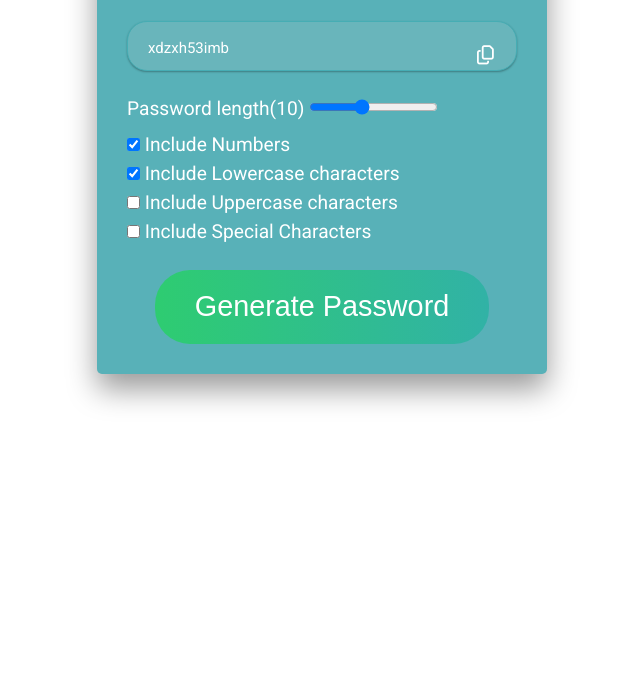
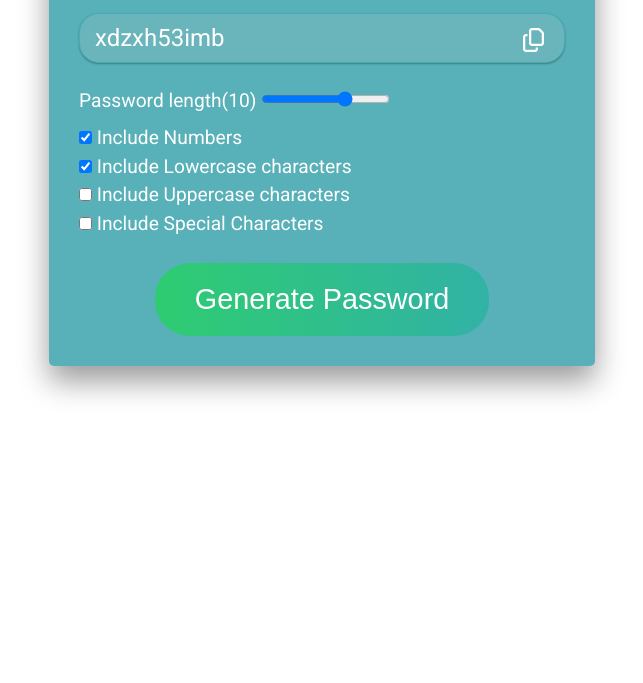
Before and after one commit to AnnettLebid/Password-generator, a plain HTML site: page index.html in a window 1280 px wide. Shown: the part 117-800 px from the top of the page, without its empty margins (318-961 px from the left). Drawn offline with nearby package versions, Linux system fonts and the light colour scheme.

Commit message:
updated css change variables names

```diff
--- a/css/styles.css
+++ b/css/styles.css
@@ -13,32 +13,44 @@ body {
   background-repeat: no-repeat;
   background-size: cover;
   font-size: 1.2rem;
+  min-height: 100vh;
 }
 
-.app-wrapper {
+.app-container {
   background-color: #58b1b8;
-  width: 25%;
-  min-width: 450px;
   padding: 30px;
   box-sizing: border-box;
   border-radius: 5px;
   box-shadow: 0 15px 30px rgba(0, 0, 0, 0.4);
   margin-top: 20px;
+  border: 25px red;
 }
 
-.checkbox-success input[type="checkbox"]:checked+label::before {
-  background-color: #5cb85c !important;
-  border-color: #5cb85c;
+.result-container {
+  height: 50px;
+  width: 100%;
+  min-width: 200px;
+  padding: 10px 20px 10px 15px;
+  font-size: 1.5rem;
+  line-height: 1.8rem;
+  background-color: #69b5bb;
+  border: 1px solid #46adb4;
+  outline: none;
+  border-radius: 20px;
+  box-shadow: 0 1px 2px rgba(0, 0, 0, 0.3);
+  display: flex;
+  justify-content: space-between;
 }
 
-.checkbox-success input[type="checkbox"]:checked+label::after {
-  color: #fff;
+.settings {
+  display: flex;
+  flex-direction: column;
 }
 
 button {
   display: inline-block;
   text-decoration: none;
-  min-width: 250px;
+  /* min-width: 250px; */
   text-align: center;
   padding: 15px 40px;
   font-size: 150%;
@@ -54,6 +66,7 @@ button {
 
 button:hover {
   animation: colors 8s infinite;
+  outline-width: 0;
 }
 
 @keyframes colors {
@@ -79,37 +92,43 @@ button:before {
   /* z-index: -1; */
   transition: all .4s;
   opacity: 0;
+  outline-width: 0;
 }
 
 button:hover:before {
   filter: blur(50px);
   opacity: 1;
   animation: colors 4s infinite;
+  outline-width: 0;
+}
+
+button:focus {
+  outline-width: 0;
 }
 
 .ouput {
-  width: 100%;
-  min-width: 250px;
-  padding: 15px 10px 10px 20px;
-  font-size: 15px;
-  color: white;
-  background-color: #69b5bb;
-  border: 1px solid #46adb4;
-  outline: none;
-  border-radius: 20px;
-  box-shadow: 0 1px 2px rgba(0, 0, 0, 0.3);
+  vertical-align: middle;
 }
 
 .copy-button {
-  margin-left: -40px;
-  padding-top: 25px;
+  vertical-align: middle;
+}
+
+.copy-button:active {
+  transform: scale(.9);
 }
 
 .copy-button:hover {
   cursor: pointer;
 }
 
-/*
-#out {
-  margin-top: 30px;
-} */
+@media only screen and (max-width: 480px) {
+  button {
+    font-size: 110%;
+    padding: 10px 20px;
+  }
+
+  .app-container {
+    padding: 25px 15px;
+  }
+}
--- a/index.html
+++ b/index.html
@@ -10,20 +10,22 @@
   <script src="https://kit.fontawesome.com/afac68175e.js" crossorigin="anonymous"></script>
 </head>
 <body>
-  <div class="container app-wrapper">
+  <div class = "container">
+    <div class= "row">
+      <div class = "col-sm-10 offset-sm-1 col-md-8 offset-md-2 col-lg-6 offset-lg-3">
+        <div class="app-container">
         <h1 class="text-center p-1">Password Generator</h1>
-    <div class="row">
-      <div class="col-lg-12 d-flex">
-        <div id = "out" class = "ouput mt-4"></div>
-        <i id = "copy" class="far fa-copy copy-button mt-4"></i>
+          <div class="result-container mt-4 d-flex">
+            <div id = "out" class = "output"></div>
+            <div>
+              <i id = "copy" class="far fa-copy copy-button"></i>
             </div>
           </div>
-    <div class="row  mt-4">
-      <div class="col-lg-12">
+          <div class="settings mt-4">
               <form>
                 <div class="form-group mb-2">
                   <label for="formControlRange">Password length(<span id = "password-length">10</span>)</label>
-            <input type="range" class="form-control-range" id="param-1" value = "10" max = "25">
+                  <input type="range" class="form-control-range" id="param-1" value = "10" max = "15">
                 </div>
                 <div class="checkbox checkbox-success">
                   <label>
@@ -47,10 +49,12 @@
                 </div>
               </form>
           </div>
+          <div class="row">
+            <div class="col-12 mt-4 text-center">
+              <button type="button" class="button" id = "generator">Generate Password</button>
             </div>
-    <div class="row">
-      <div class="col-lg-12 mt-4 text-center">
-        <button type="button" class="button" id = "generator">Generate Password</button>
+          </div>
+        </div>
       </div>
     </div>
   </div>
--- a/index.js
+++ b/index.js
@@ -1,7 +1,7 @@
-const numbersArr = [1,2,3,4,5,6,7,8,9,0];
-const lowerCaseCharArr = ['a', 'b', 'c', 'd', 'e', 'f', 'g', 'h', 'i', 'j', 'k', 'l', 'm', 'n', 'p', 'q', 'r', 's', 't', 'u', 'v', 'w', 'x', 'y', 'z'];
-const upperCaseChar = ['A', 'B', 'C', 'D', 'E', 'F', 'G', 'H', 'I', 'J', 'K', 'L', 'M', 'N', 'P', 'Q', 'R', 'S', 'T', 'U', 'V', 'W', 'X', 'Y', 'Z'];
-const specialCharacters = ['!', '@', '#', '$', '%', '&', '*']
+const numbers = [1,2,3,4,5,6,7,8,9,0];
+const lowerCaseChars = ['a', 'b', 'c', 'd', 'e', 'f', 'g', 'h', 'i', 'j', 'k', 'l', 'm', 'n', 'p', 'q', 'r', 's', 't', 'u', 'v', 'w', 'x', 'y', 'z'];
+const upperCaseChars = ['A', 'B', 'C', 'D', 'E', 'F', 'G', 'H', 'I', 'J', 'K', 'L', 'M', 'N', 'P', 'Q', 'R', 'S', 'T', 'U', 'V', 'W', 'X', 'Y', 'Z'];
+const specialChars = ['!', '@', '#', '$', '%', '&', '*']
 
 document.getElementById('param-1').oninput = function() {
   document.getElementById('password-length').innerHTML = this.value;
@@ -35,18 +35,24 @@ function copy (){
 generatePass();
 
 function generatePass() {
+  let checkboxes = document.querySelectorAll('input[type=checkbox]:checked');
+  if (checkboxes.length === 0) {
+    document.getElementById('out').innerHTML = '';
+    return;
+  }
+
   let result = [];
   if(document.getElementById('param-2').checked){
-    result = [...result, ...numbersArr];
+    result = [...result, ...numbers];
   }
   if(document.getElementById('param-3').checked){
-    result = [...result, ...lowerCaseCharArr];
+    result = [...result, ...lowerCaseChars];
   }
   if(document.getElementById('param-4').checked){
-    result = [...result, ...upperCaseChar];
+    result = [...result, ...upperCaseChars];
   }
   if(document.getElementById('param-5').checked){
-    result = [...result, ...specialCharacters];
+    result = [...result, ...specialChars];
   }
 
   document.getElementById('out').innerHTML = '';
```
Lines whose indentation alone changed are shown as unchanged.
